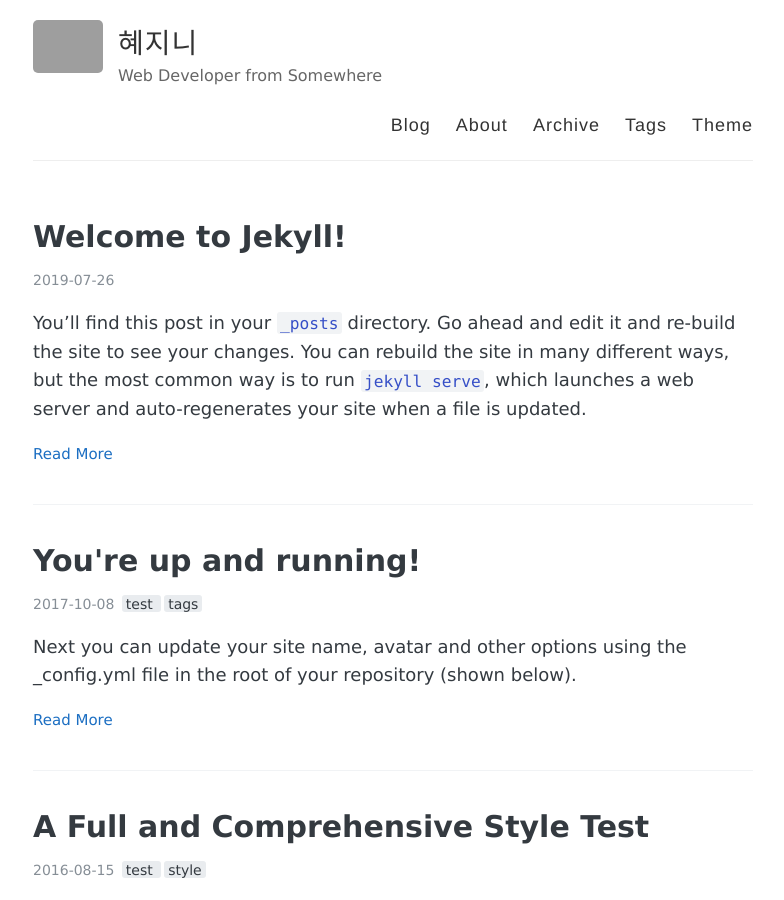
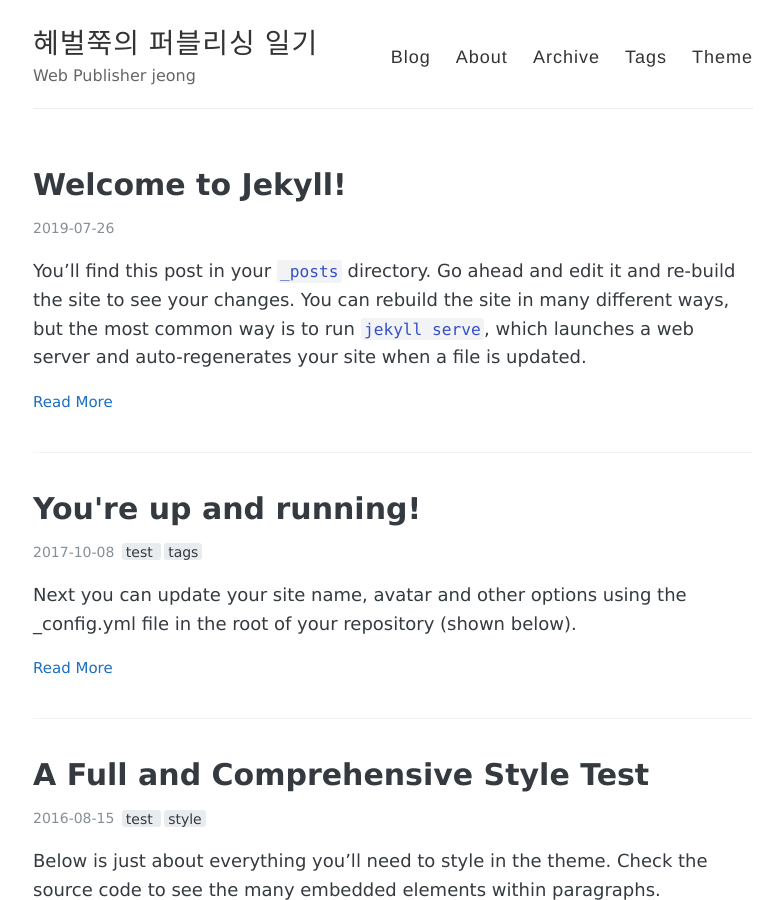
Before and after one commit to hyegineer/hyegineer.github.io, a Jekyll site: the page built from index.html, in a window 1280 px wide and 900 px high. Shown: the whole window, without its empty margins (247-1031 px from the left). Built offline with Jekyll 4.4.1, drawn with Linux system fonts in a browser that asks for light colours; the list of posts is cut into pages by our own code; grey boxes are pictures that could not be loaded.

Commit message:
헤더 이름 변경

```diff
--- a/_config.yml
+++ b/_config.yml
@@ -3,10 +3,10 @@
 #
 
 # Name of your site (displayed in the header)
-name: 혜지니
+name: 혜벌쭉의 퍼블리싱 일기
 
 # Short bio or description (displayed in the header)
-description: Web Developer from Somewhere
+description: Web Publisher jeong
 
 #
 # Flags below are optional
--- a/_includes/nav.html
+++ b/_includes/nav.html
@@ -2,7 +2,7 @@
   <div class="container">
     <header class="masthead clearfix">
       {% if site.avatar %}
-        <a href="{{ site.baseurl }}/" class="site-avatar"><img src="{{ site.avatar }}" /></a>
+        <!-- <a href="{{ site.baseurl }}/" class="site-avatar"><img src="{{ site.avatar }}" /></a> -->
       {% endif %}
 
       <div class="site-info">
```
